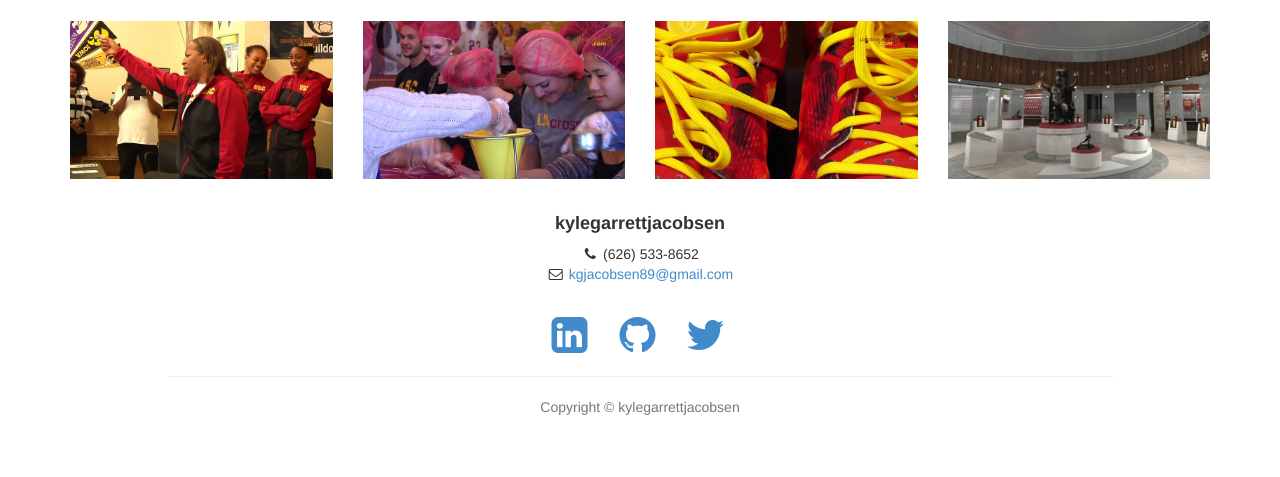
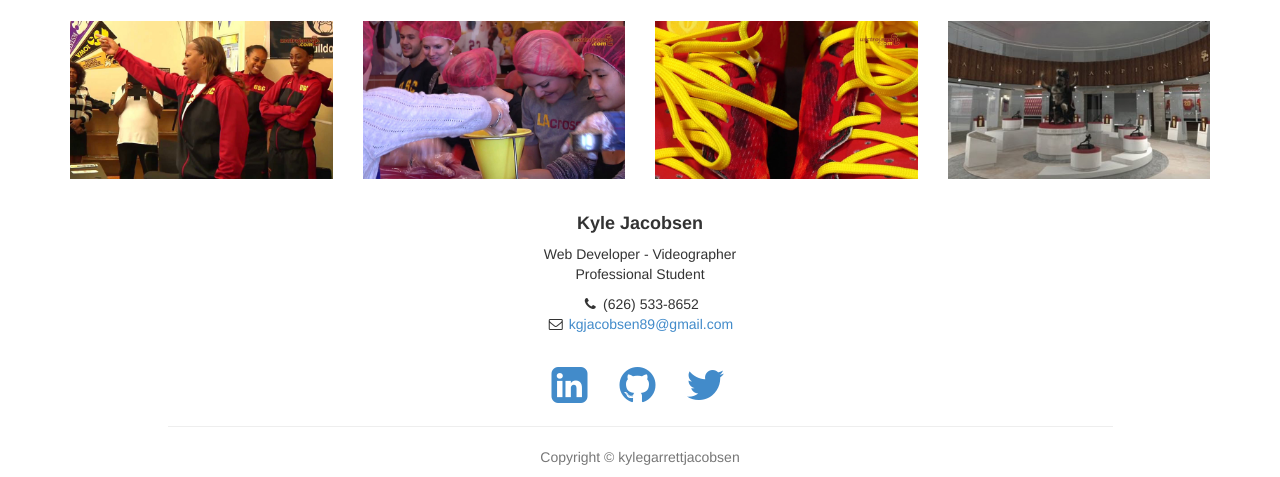
Before and after one commit to kgjacobsen89/portfolio, a Rails app: page / in a window 1280 px wide. Shown: the part 3170-3647 px from the top of the page. Before the commit the page ends 3585 px from the top, so only its background shows below. Run offline with Rails 7, Linux system fonts and the light colour scheme; style sheets or scripts are compiled from the project's sources; some libraries are stand-ins or nearby versions.

Commit message:
added slogan

```diff
--- a/app/views/welcome/index.html.erb
+++ b/app/views/welcome/index.html.erb
@@ -219,8 +219,9 @@
         <div class="container">
             <div class="row">
                 <div class="col-lg-10 col-lg-offset-1 text-center">
-                    <h4><strong>kylegarrettjacobsen</strong>
+                    <h4><strong>Kyle Jacobsen</strong>
                     </h4>
+                    <p>Web Developer - Videographer<br>Professional Student</p>
                     <ul class="list-unstyled">
                         <li><i class="fa fa-phone fa-fw"></i> (626) 533-8652</li>
                         <li><i class="fa fa-envelope-o fa-fw"></i>  <a href="mailto:kgjacobsen89@gmail.com">kgjacobsen89@gmail.com</a>
```
